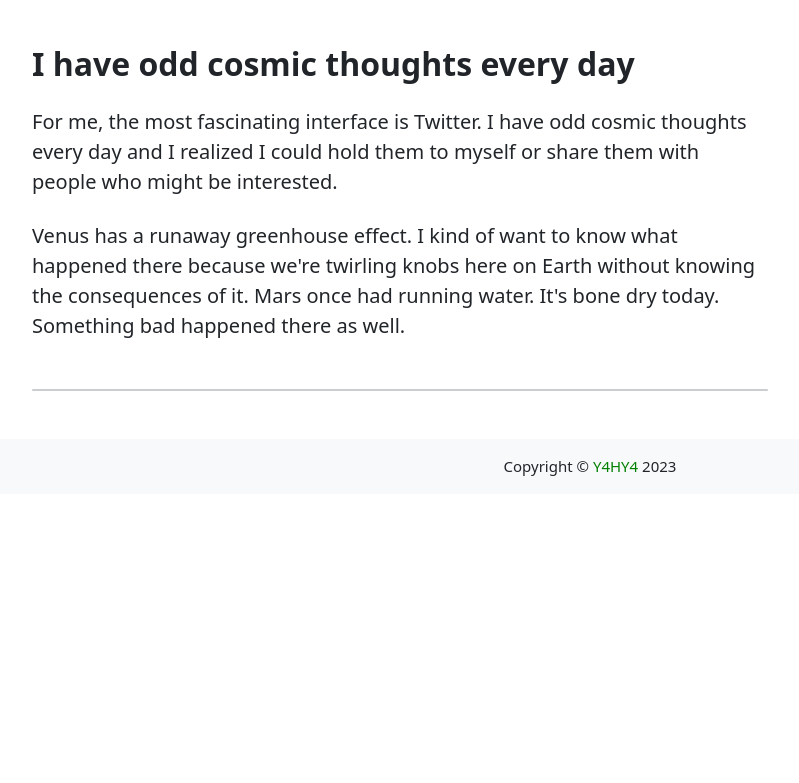
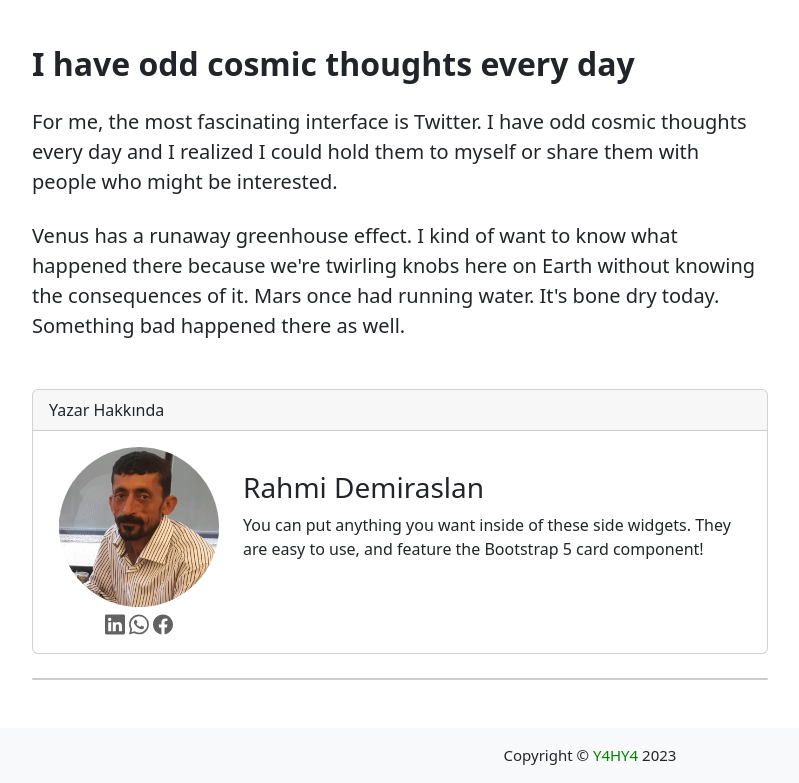
Before and after one commit to uznzgq348/uznzgq348.github.io, a plain HTML site: page blog/index.html in a window 1280 px wide. Shown: the part 1002-1785 px from the top of the page, without its empty margins (50-849 px from the left). Before the commit the page ends 1496 px from the top, so only its background shows below. Drawn offline with nearby package versions, Linux system fonts and the light colour scheme; a script that the page names is missing.

Commit message:
add author card

```diff
--- a/blog/css/bonus.css
+++ b/blog/css/bonus.css
@@ -15,3 +15,15 @@ nav.navbar{
   padding-top:0px!important;
   padding-bottom: 0px!important;
 }
+
+svg {
+width: 20px;
+  height: 25px;
+  margin-top: 5px;
+  color: #626262;
+
+}
+
+.social{
+  text-align: center
+}
--- a/blog/index.html
+++ b/blog/index.html
@@ -57,6 +57,39 @@
                             <p class="fs-5 mb-4">Venus has a runaway greenhouse effect. I kind of want to know what happened there because we're twirling knobs here on Earth without knowing the consequences of it. Mars once had running water. It's bone dry today. Something bad happened there as well.</p>
                         </section>
                     </article>
+                    <!-- Yazar hakkında -->
+
+<div class="card mb-4">
+    <div class="card-header">Yazar Hakkında</div>
+    <div class="card-body">
+        <div class="row" style="padding-left: 10px;padding-right: 10px;">
+            <div style="float: left;" class="col-sm-auto">
+                <img class="rounded-circle" src="../img/author.jpg" style="width: 10em;">
+                <div class="social">
+                    <a href="https://tr.linkedin.com/in/rahmi-demiraslan-47a67624a">
+                    <svg xmlns="http://www.w3.org/2000/svg" width="16" height="16" fill="currentColor" class="bi bi-linkedin" viewBox="0 0 16 16">
+                      <path d="M0 1.146C0 .513.526 0 1.175 0h13.65C15.474 0 16 .513 16 1.146v13.708c0 .633-.526 1.146-1.175 1.146H1.175C.526 16 0 15.487 0 14.854V1.146zm4.943 12.248V6.169H2.542v7.225h2.401zm-1.2-8.212c.837 0 1.358-.554 1.358-1.248-.015-.709-.52-1.248-1.342-1.248-.822 0-1.359.54-1.359 1.248 0 .694.521 1.248 1.327 1.248h.016zm4.908 8.212V9.359c0-.216.016-.432.08-.586.173-.431.568-.878 1.232-.878.869 0 1.216.662 1.216 1.634v3.865h2.401V9.25c0-2.22-1.184-3.252-2.764-3.252-1.274 0-1.845.7-2.165 1.193v.025h-.016a5.54 5.54 0 0 1 .016-.025V6.169h-2.4c.03.678 0 7.225 0 7.225h2.4z"/>
+                    </svg></a>
+
+                    <a href="https://wa.me/+905435256754">
+                    <svg xmlns="http://www.w3.org/2000/svg" width="16" height="16" fill="currentColor" class="bi bi-whatsapp" viewBox="0 0 16 16">
+                        <path d="M13.601 2.326A7.854 7.854 0 0 0 7.994 0C3.627 0 .068 3.558.064 7.926c0 1.399.366 2.76 1.057 3.965L0 16l4.204-1.102a7.933 7.933 0 0 0 3.79.965h.004c4.368 0 7.926-3.558 7.93-7.93A7.898 7.898 0 0 0 13.6 2.326zM7.994 14.521a6.573 6.573 0 0 1-3.356-.92l-.24-.144-2.494.654.666-2.433-.156-.251a6.56 6.56 0 0 1-1.007-3.505c0-3.626 2.957-6.584 6.591-6.584a6.56 6.56 0 0 1 4.66 1.931 6.557 6.557 0 0 1 1.928 4.66c-.004 3.639-2.961 6.592-6.592 6.592zm3.615-4.934c-.197-.099-1.17-.578-1.353-.646-.182-.065-.315-.099-.445.099-.133.197-.513.646-.627.775-.114.133-.232.148-.43.05-.197-.1-.836-.308-1.592-.985-.59-.525-.985-1.175-1.103-1.372-.114-.198-.011-.304.088-.403.087-.088.197-.232.296-.346.1-.114.133-.198.198-.33.065-.134.034-.248-.015-.347-.05-.099-.445-1.076-.612-1.47-.16-.389-.323-.335-.445-.34-.114-.007-.247-.007-.38-.007a.729.729 0 0 0-.529.247c-.182.198-.691.677-.691 1.654 0 .977.71 1.916.81 2.049.098.133 1.394 2.132 3.383 2.992.47.205.84.326 1.129.418.475.152.904.129 1.246.08.38-.058 1.171-.48 1.338-.943.164-.464.164-.86.114-.943-.049-.084-.182-.133-.38-.232z"/>
+                    </svg></a>
+
+                    <a href="https://www.facebook.com/rahmi.demiraslan/">
+                    <svg xmlns="http://www.w3.org/2000/svg" width="16" height="16" fill="currentColor" class="bi bi-facebook" viewBox="0 0 16 16">
+                      <path d="M16 8.049c0-4.446-3.582-8.05-8-8.05C3.58 0-.002 3.603-.002 8.05c0 4.017 2.926 7.347 6.75 7.951v-5.625h-2.03V8.05H6.75V6.275c0-2.017 1.195-3.131 3.022-3.131.876 0 1.791.157 1.791.157v1.98h-1.009c-.993 0-1.303.621-1.303 1.258v1.51h2.218l-.354 2.326H9.25V16c3.824-.604 6.75-3.934 6.75-7.951z"/>
+                    </svg></a>
+                </div>
+            </div>
+            <div style="" class="col mb-4 mt-4">
+                <h3>Rahmi Demiraslan</h3>
+                <div class="">You can put anything you want inside of these side widgets. They are easy to use, and feature the Bootstrap 5 card component!</div>
+            </div>
+        </div>
+    </div>
+</div>
+
                     <!-- Disqus Yorum Bölümü -->
                     <section class="mb-5">
                     <div class="card bg-light">
```
Also changed, not shown: img/author.jpg (added).
